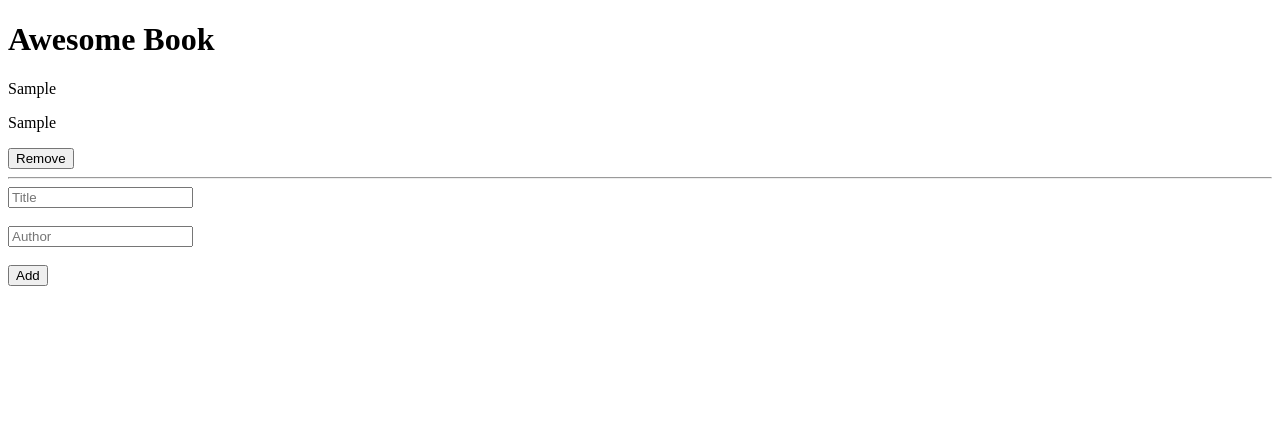
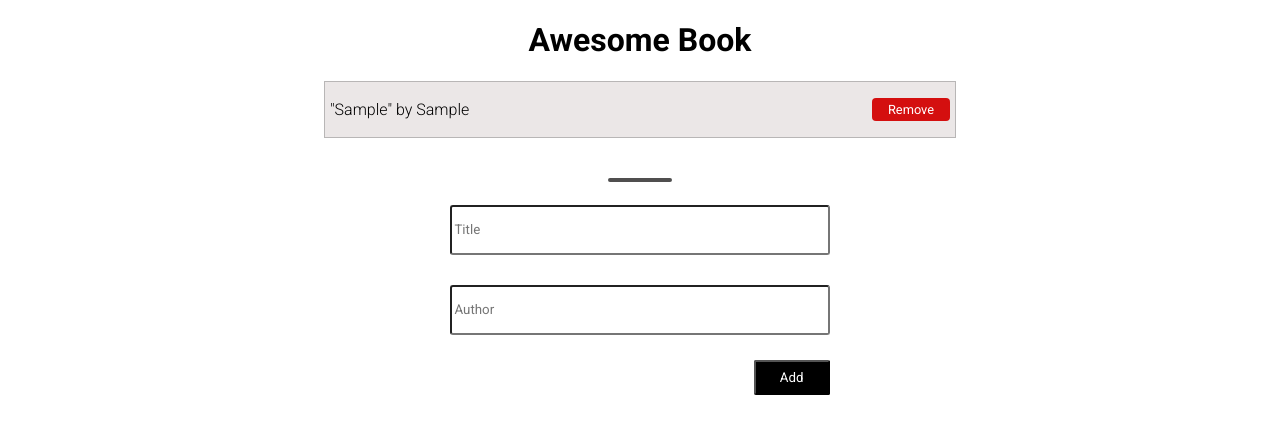
Before and after one commit to BryteLitty/Awesome-books, a website: page index.html in a window 1280 px wide. Both pictures are taken after typing "Sample", "Sample" into the empty fields and a click on the button "Add". Drawn offline with Linux system fonts and the light colour scheme.

Commit message:
add styling

```diff
--- a/app.js
+++ b/app.js
@@ -7,14 +7,26 @@ const booksContainer = document.querySelector('.books-container');
 // books collection
 let booksCollection = JSON.parse(localStorage.getItem('books-collection')) || [];
 
+class Book{
+  constructor(author, title, id){
+    this.author = author;
+    this.title = title;
+    this.id = id;
+  }
+}
+
 function createCollection(book) {
   const content = `
-        <div class="booklist">
-            <p>${book.title}</p>
-            <p>${book.author}</p>
+      <div class="booklist">
+        <article class="book">
+          <div>
+            <p>"${book.title.charAt(0).toUpperCase() + book.title.slice(1)}" by ${book.author.charAt(0).toUpperCase() + book.author.slice(1)}</p>
+          </div>
+          <div>
             <button class="removeBtn" id="${book.id}" type="submit">Remove</button>
-            <hr>
-        </div>
+          </div>
+        </article>
+      </div>
     `;
 
   return content;
@@ -35,10 +47,14 @@ injectContent(booksCollection);
 function createBook(book) {
   const booksMarkup = `
         <div class="booklist">
-            <p>${book.title}</p>
-            <p>${book.author}</p>
-            <button class="removeBtn" id="${book.id}" type="submit">Remove</button>
-            <hr>
+          <article class="book">
+            <div>
+              <p>"${book.title.charAt(0).toUpperCase() + book.title.slice(1)}" by ${book.author.charAt(0).toUpperCase() + book.author.slice(1)}</p>
+            </div>
+            <div>
+              <button class="removeBtn" id="${book.id}" type="submit">Remove</button>
+            </div>
+          </article>
         </div>
     `;
 
@@ -50,11 +66,11 @@ function addBook() {
   form.addEventListener('submit', (e) => {
     e.preventDefault();
 
-    const book = {
-      title: titleInput.value,
-      author: authorInput.value,
-      id: `${new Date().getTime().toString()}${Math.trunc(Math.random() * 100)}`,
-    };
+    let title = titleInput.value;
+    let author = authorInput.value;
+    let id = `${new Date().getTime().toString()}${Math.trunc(Math.random() * 100)}`;
+
+    const book = new Book(title, author, id)
 
     createBook(book);
     booksCollection.push(book);
@@ -68,10 +84,10 @@ addBook();
 
 // remove book
 booksContainer.addEventListener('click', (e) => {
-  const remBtn = e.target.closest('.removeBtn');
+  const removeBtn = e.target.closest('.removeBtn');
 
-  if (!remBtn) return;
-  const { id } = remBtn;
+  if (!removeBtn) return;
+  const { id } = removeBtn;
 
   booksCollection = booksCollection.filter((book) => book.id !== id);
 
--- a/index.html
+++ b/index.html
@@ -8,24 +8,30 @@
     <title>Awesome Books</title>
 </head>
 <body>
+
+  <main>
     <h1>Awesome Book</h1>
       <div class="books-container">
+        <div class="booklist">
+            <!--   -->
 
         </div>
       </div>
 
-  <form action="" id="book-form">
+      <hr class="line">
+    <form action="" id="book-form" class="book-form">
       <div class="form-group">
         <label for="title"></label>
         <input type="text" placeholder="Title" id="title" name="title" required>
       </div>
-    <br>
+
       <div class="form-group">
           <label for="author"></label>
           <input type="text" placeholder="Author" id="author" name="author" required>
-    </div><br>
+      </div>
       <button type="submit" class="addBtn">Add</button>
     </form>
+  </main>
 
   <script src="app.js"></script>
 </body>
--- a/style.css
+++ b/style.css
@@ -1,3 +1,84 @@
+@import url('https://fonts.googleapis.com/css2?family=Roboto:ital,wght@0,100;0,300;0,400;0,500;0,700;0,900;1,100;1,300;1,400;1,500;1,700;1,900&display=swap');
+
 * {
   box-sizing: border-box;
+  font-family: 'Roboto', sans-serif;
 }
+
+main {
+  width: 50%;
+  margin: 15px auto;
+  text-align: center;
+  background-color: #fff;
+
+}
+
+.books-container {
+  border: 1px solid rgb(184, 182, 182);
+}
+
+.booklist {
+  display: flex;
+  flex-direction: column;
+  width: 100%;
+}
+
+.booklist:nth-of-type(odd){
+  background-color: rgb(235, 231, 231);
+}
+
+.book{
+  display: flex;
+  justify-content: space-between;
+  align-items: center;
+  padding: 2px 5px;
+}
+
+.book p {
+  font-weight: 300;
+}
+
+.removeBtn {
+  border: none;
+  color: white;
+  padding: 4px 16px;
+  text-align: center;
+  font-size: 0.8rem;
+  cursor: pointer;
+  background-color: rgb(212, 15, 15);
+  border-radius: 4px;
+}
+
+.removeBtn:hover {
+  background-color: red;
+  transition: all ease-in-out 0.2s
+}
+
+.line {
+  width: 10%;
+  border: 2px solid rgb(80, 79, 79);
+  margin-top: 40px;
+  border-radius: 2px;
+}
+
+.book-form {
+  width: 60%;
+  /* background-color: rebeccapurple; */
+  margin: auto;
+}
+
+input{
+  width: 100%;
+  height: 50px;
+  margin: 15px 0;
+  border-radius: 3px;
+}
+
+.addBtn {
+  background-color: black;
+  color: white;
+  padding: 8px 24px;
+  float: right;
+  border-radius: 2px;
+  margin-top: 10px;
+}
```
Lines whose indentation alone changed are shown as unchanged.
